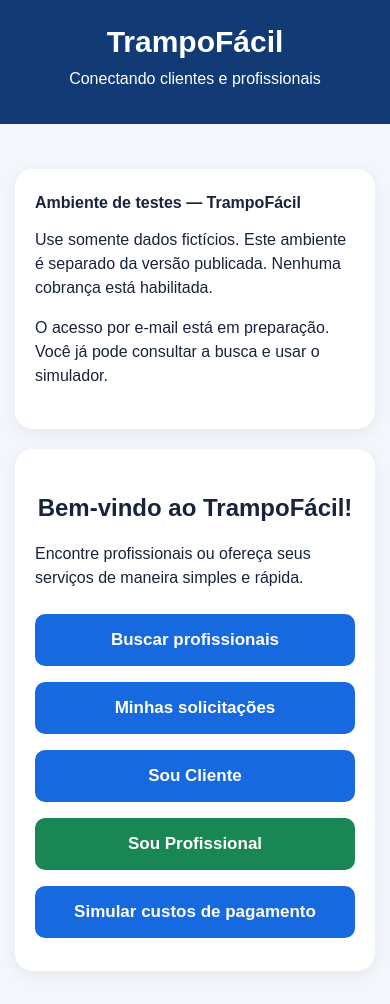
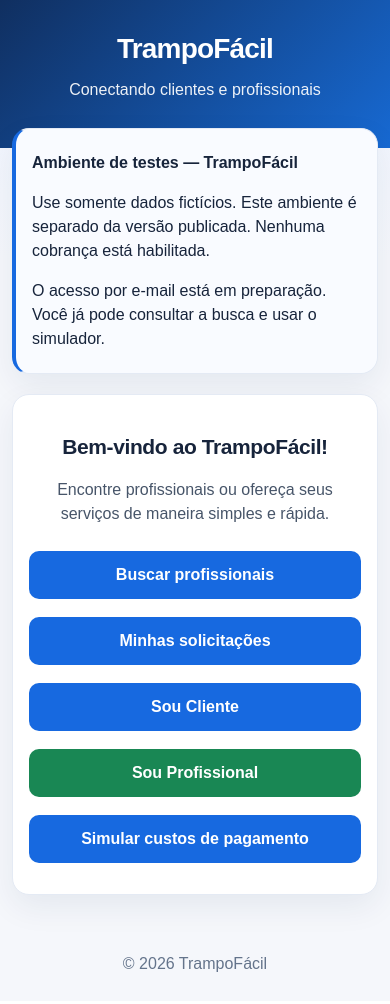
Before and after one commit to luisrrcosta-cpu/trampofacil, a website: page index.html in a window 390 px wide. Shown: the top 1004 px of the page. Drawn offline with Linux system fonts and the light colour scheme.

Commit message:
ui: melhorar layout mobile e acessibilidade da versao de testes

```diff
--- a/index.html
+++ b/index.html
@@ -27,6 +27,32 @@ article p{overflow-wrap:anywhere}
 .texto-mensagem{white-space:pre-wrap}
 footer{text-align:center;padding:25px;color:#64748b}
 table{width:100%;border-collapse:collapse}th,td{padding:10px 4px;border-bottom:1px solid #cbd5e1;text-align:left}td{text-align:right;white-space:nowrap}
+
+/* Refinamento responsivo da interface — sem alterar autenticação ou pagamentos */
+:root{color-scheme:light}
+body{min-height:100vh;background:linear-gradient(180deg,#edf3ff 0,#f5f7fb 260px,#f5f7fb 100%);line-height:1.5}
+header{padding:34px 18px 42px;background:linear-gradient(135deg,#102f60,#1769d2)}
+header h1{font-size:clamp(28px,6vw,38px);letter-spacing:-.8px}
+header p{opacity:.92}
+main{max-width:640px;margin:-20px auto 32px;padding:0 16px;position:relative}
+.card{border:1px solid #e4eaf4;border-radius:20px;padding:26px 22px;box-shadow:0 12px 32px #122e5b12}
+.card h2{font-size:clamp(21px,4.8vw,27px);line-height:1.25;letter-spacing:-.4px}
+button{cursor:pointer;min-height:48px;transition:filter .15s,transform .15s}
+button:not(:disabled):active{transform:scale(.99)}
+button:disabled{opacity:.6;cursor:not-allowed}
+button:focus-visible,input:focus-visible,select:focus-visible,textarea:focus-visible{outline:3px solid #f0ae32;outline-offset:2px}
+input,select,textarea{background:#fff;color:#17243b;max-width:100%}
+label{display:block;font-weight:600;margin-top:10px}
+label input,label select,label textarea{font-weight:400}
+#inicio{text-align:center}
+#inicio>p{color:#475569}
+#inicio button{margin:9px 0}
+#aviso-homologacao{background:#f9fbff;border-left:4px solid #1769e0}
+#aviso-homologacao p{margin-bottom:0}
+[role="alert"]:not(:empty){font-weight:600}
+#status-login,#status-busca,#status-solicitacoes,#status-conversa,#status-mensagem{overflow-wrap:anywhere}
+@media(max-width:420px){header{padding:28px 14px 38px}main{padding:0 12px}.card{padding:22px 16px;border-radius:17px}button{font-size:16px;padding:13px 12px}}
+@media(prefers-reduced-motion:reduce){button{transition:none}}
 </style>
 </head>
 <body>
```
